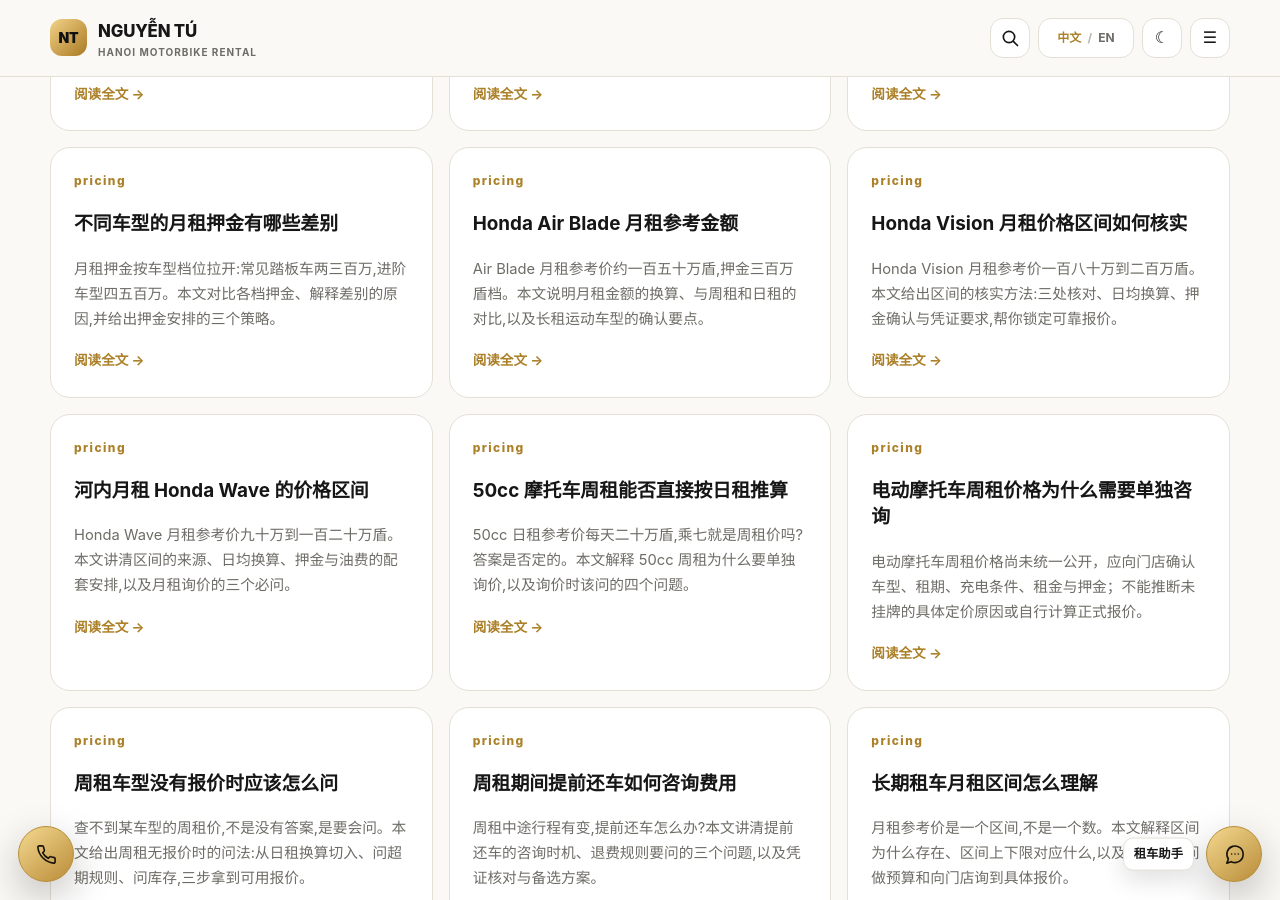
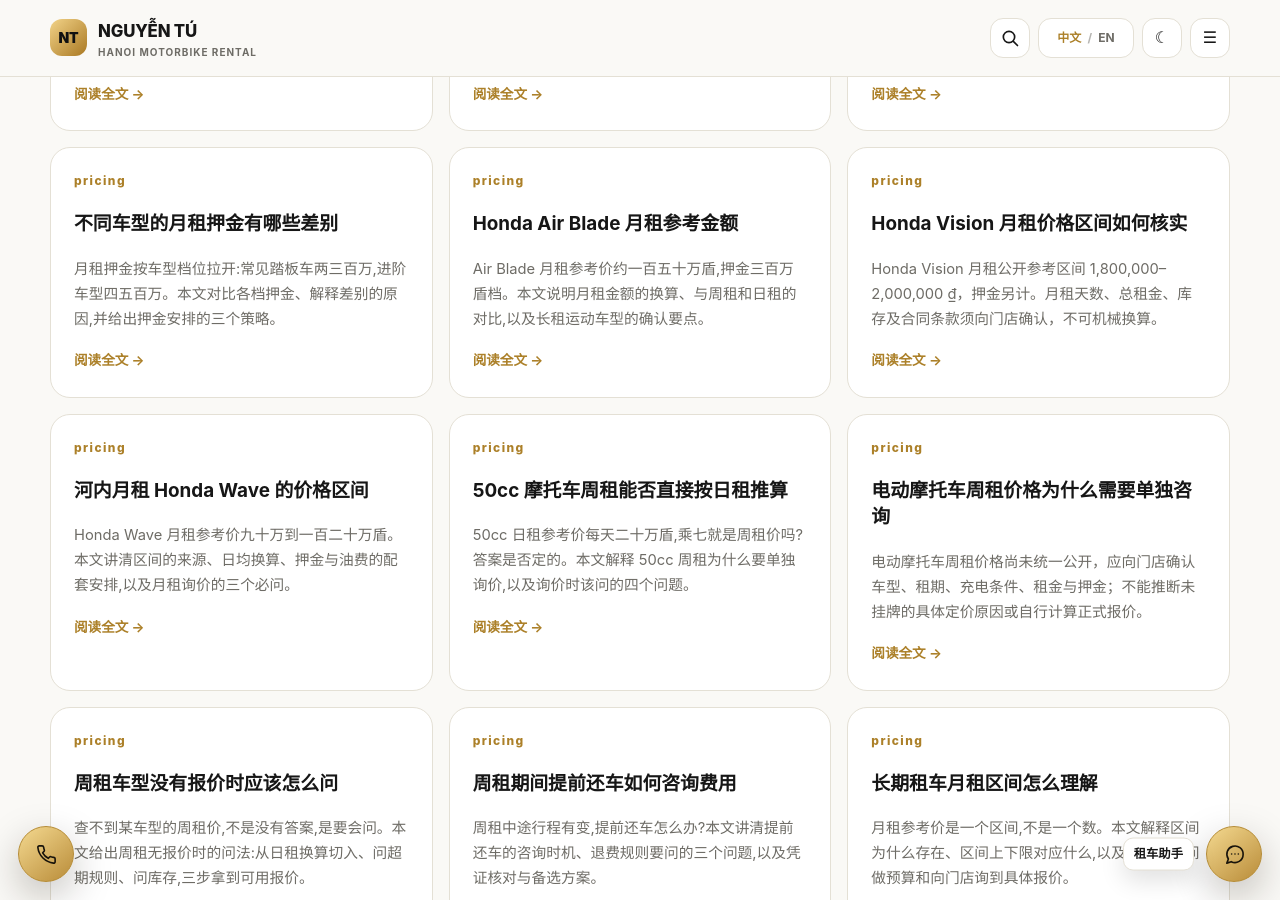
Before and after one commit to thuexemayhanoi/china, a Jekyll site: the page built from blog/index.html, in a window 1280 px wide and 900 px high, scrolled down 20626 px. Built offline with Jekyll 4.4.1, drawn with Linux system fonts in a browser that asks for light colours.

Commit message:
seo(china): factual answer-first editorial improvement 2026-10-11-hanoi-pricing-periods-13.md

```diff
--- a/_posts/2026-10-11-hanoi-pricing-periods-13.md
+++ b/_posts/2026-10-11-hanoi-pricing-periods-13.md
@@ -5,14 +5,15 @@
 subtopic: "weekly"
 permalink: "/blog/hanoi-pricing-periods-13/"
 title: "Honda Vision 月租价格区间如何核实"
-description: "Honda Vision 月租参考价一百八十万到二百万盾。本文给出区间的核实方法:三处核对、日均换算、押金确认与凭证要求,帮你锁定可靠报价。"
+description: "Honda Vision 月租公开参考区间 1,800,000–2,000,000 ₫，押金另计。月租天数、总租金、库存及合同条款须向门店确认，不可机械换算。"
+last_modified_at: "2026-10-12"
 primary_keyword: "河内摩托车周租价格"
 date: "2026-10-11 18:30:59 +0700"
 seo_silo: "pricing/weekly"
 breadcrumbs: [{"label": "博客", "href": "/blog/"}, {"label": "专题", "href": "/topics/pricing/weekly/"}, {"label": "Honda Vision 月租价格区间如何核实"}]
 publication_method: "automated_qa"
 ---
-Honda Vision 的月租参考价区间是 1,800,000 到 2,000,000 盾——和周租相比,这个区间的含义、核实的方法都值得展开。这篇给出月租区间的完整核实流程。参考价以[价格页](/prices/)为准,月租框架见[月租价格专题](/topics/pricing/monthly/),周租与月租的档位背景见[周租价格专题](/topics/pricing/weekly/)。
+**Honda Vision 目前公开的月租参考价为 1,800,000–2,000,000 ₫，押金参考为 4–5 百万 ₫，两者分开计算。**这只是价格表的参考区间，不保证车辆库存、固定30天租期或最终成交金额。应向门店确认实际起止日期、总租金、押金和保养责任，参考[公开价格表](/prices/)与[月租指南](/topics/pricing/monthly/)。
 
 ## 区间本身的两个核对
 
@@ -20,11 +21,11 @@
 
 ## 日均换算:核实的基本功
 
-区间除以三十:日均 60,000 到 67,000 盾。和 Vision 日租参考价每天 200,000 盾相比,月租日均是它三分之一;和周租日均约 143,000 盾相比,月租不到一半。换算的意义:不管门店报什么形式的价格,折成日均就有统一的比较基准,任何报价的合理性都能当场判断,换算方法参考[河内摩托车周租如何计算参考费用](/blog/hanoi-pricing-periods-01/)。
+<p>把参考月租直接除以30只能得到**假设租期正好30天时的数学平均数**，不能说明合同上“一月”必然按30天计费，也不能作为门店承诺的日均收费标准。若要比较方案，应先确定实际取还车时间，再按各车型公开的月租、周租或日租参考档位咨询，最终使用门店针对当次租赁确认的总报价。</p><p>参考[周租价格专题](/topics/pricing/weekly/)了解不同期限的比较方法。</p>
 
 ## 押金与现金:档位更高,准备更足
 
-Vision 的押金参考档位在四百万到五百万盾之间,高于 Wave 档,取车现金:月租金 1,800,000 到 2,000,000 盾加押金,一次性准备。押金还车后退回,担保性质不变,规则见[押金专题](/topics/pricing/deposits/)。现金流紧的月租客人,押金档位是选车的重要约束,租金与押金的组合比较参考[在河内比较日租报价时别忽略押金](/blog/hanoi-pricing-daily-25/)。
+<p>Honda Vision 押金参考为 <strong>4–5 百万 ₫</strong>。应分别准备预算所需的总租金及押金，并确认付款方式、车辆交接记录、可能扣减与退款条款；**不能把押金当作还车时必然全额返还的资金**。参考[押金指南](/topics/pricing/deposits/)与[租金和押金核对](/blog/hanoi-pricing-daily-25/)。</p>
 
 ## 车况核实:月租的特殊重要性
 
```
